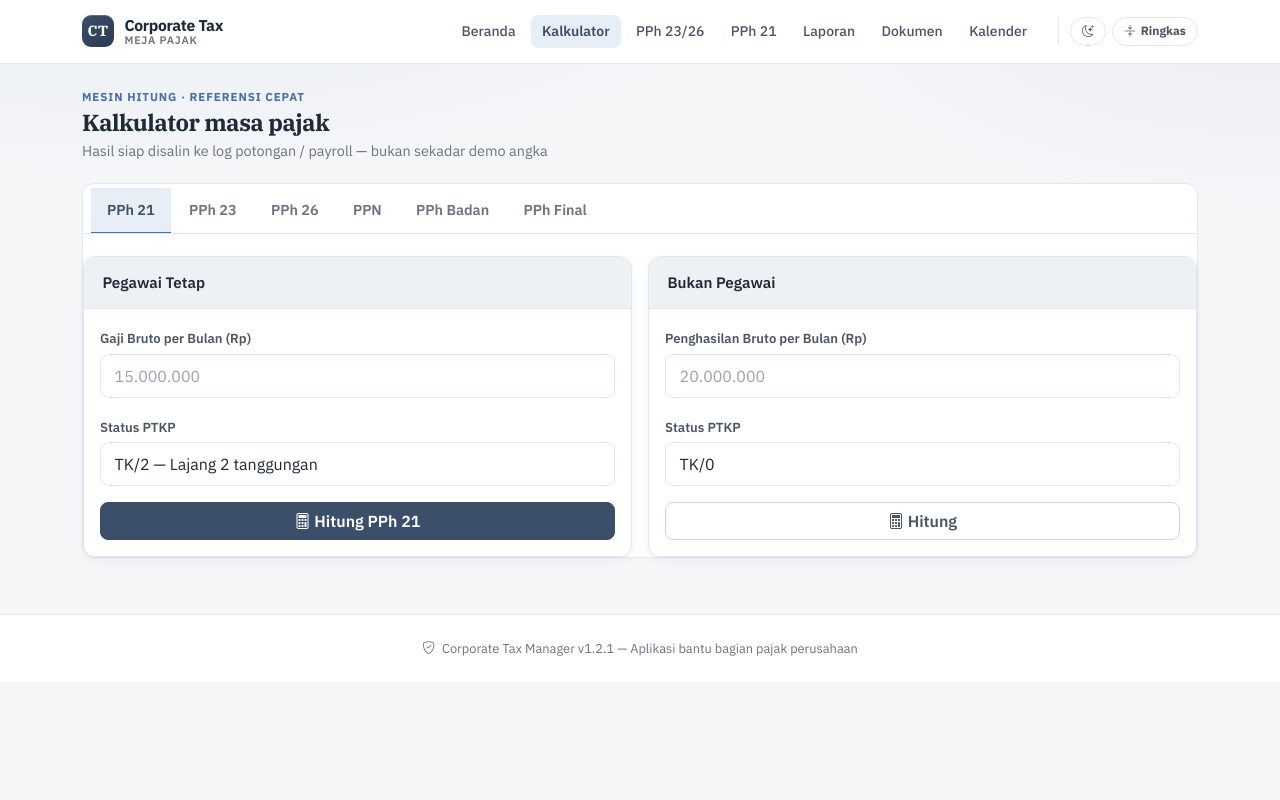
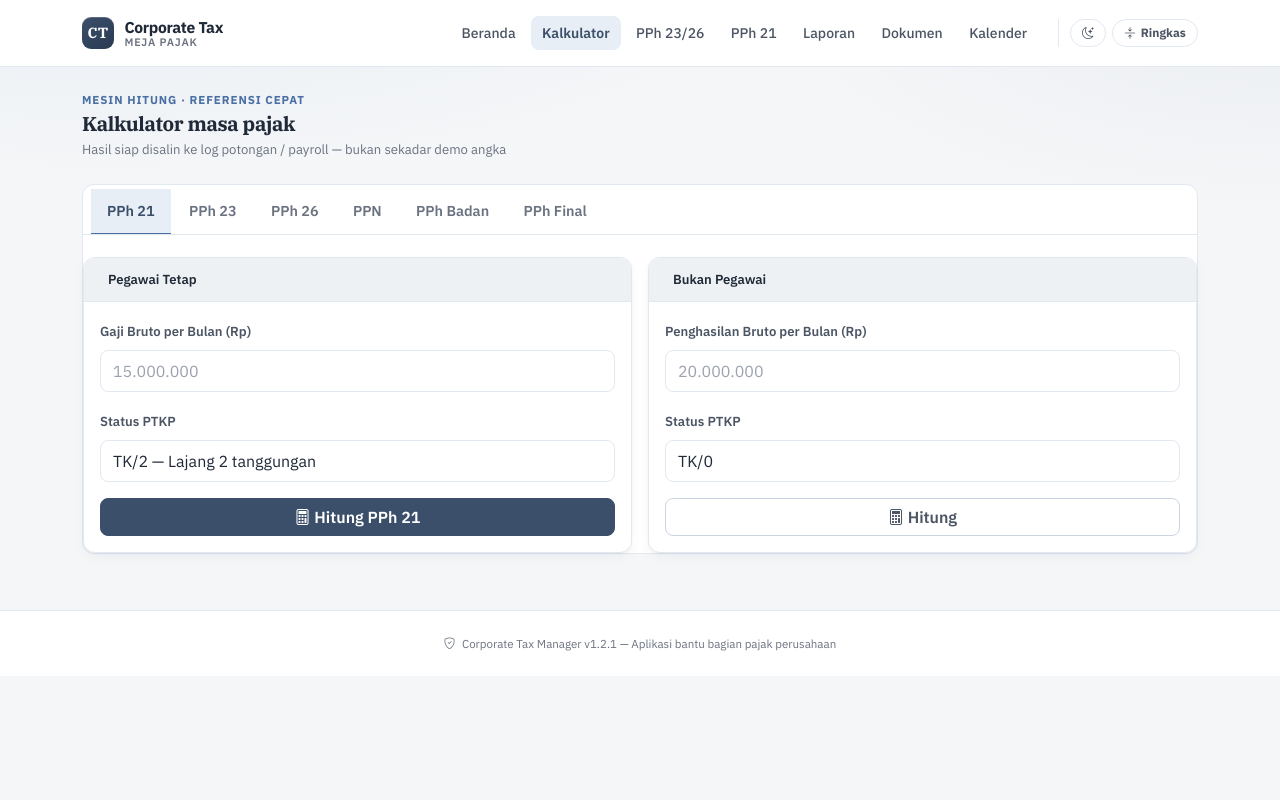
Before and after one commit to neofidao-spec/corporate-tax-manager, a Flask app: page /calculator in a window 1280 px wide. Run offline with Flask 3, Linux system fonts and the light colour scheme.

Commit message:
design: S1 design system — tokens, typography, spacing, elevation
Design token foundation for tax-desk professional UX:

Typography scale:
  --text-h1 (2rem) through --text-2xs (0.65rem) with proper
  weight (regular/medium/semibold/bold) and leading vars

Spacing scale:
  --space-1 (0.25rem) through --space-10 (4rem) — 4px base

Elevation system:
  --elevation-0/1/2/3 replacing hardcoded shadows
  Card hover: translateY(-2px) + elevation-2
  Stat card hover: translateY(-2px) + elevation-2

Transition rhythm:
  --transition-fast (0.12s), --base (0.2s), --slow (0.3s)

Tokens applied to:
  navbar, card, card-header, stat-card, btn-action, btn, badge,
  alert, pagination, table-custom, table-buku-masa, form, modal,
  section-label, period-toolbar, page-header, footer, filter-form,
  empty-state, doc-card, status-chip, tax-chip, kpi-hero, trend,
  deadline-item, .footer, .filter-active-banner

```diff
--- a/templates/base.html
+++ b/templates/base.html
@@ -23,6 +23,47 @@
             --text-muted: #6B7280;
             --text-faint: #9CA3AF;
 
+            /* Typography scale — hierarchy for tax-desk clarity */
+            --text-h1: 2rem;
+            --text-h2: 1.5rem;
+            --text-h3: 1.25rem;
+            --text-h4: 1.05rem;
+            --text-body: 0.925rem;
+            --text-sm: 0.82rem;
+            --text-xs: 0.72rem;
+            --text-2xs: 0.65rem;
+
+            --weight-regular: 400;
+            --weight-medium: 500;
+            --weight-semibold: 600;
+            --weight-bold: 700;
+
+            --leading-tight: 1.2;
+            --leading-normal: 1.5;
+            --leading-relaxed: 1.65;
+
+            /* Spacing scale — 4px base */
+            --space-0: 0;
+            --space-1: 0.25rem;
+            --space-2: 0.5rem;
+            --space-3: 0.75rem;
+            --space-4: 1rem;
+            --space-5: 1.5rem;
+            --space-6: 2rem;
+            --space-8: 3rem;
+            --space-10: 4rem;
+
+            /* Elevation — surface hierarchy */
+            --elevation-0: none;
+            --elevation-1: 0 1px 2px rgba(16, 24, 40, 0.04), 0 4px 12px rgba(16, 24, 40, 0.04);
+            --elevation-2: 0 4px 16px rgba(16, 24, 40, 0.06), 0 8px 24px rgba(16, 24, 40, 0.06);
+            --elevation-3: 0 8px 24px rgba(16, 24, 40, 0.08), 0 16px 32px rgba(16, 24, 40, 0.08);
+
+            /* Transition — micro-interaction rhythm */
+            --transition-fast: 0.12s ease;
+            --transition-base: 0.2s ease;
+            --transition-slow: 0.3s ease;
+
             --primary: #3B4F6A;
             --primary-hover: #32445C;
             --primary-soft: #E8EEF5;
@@ -44,8 +85,8 @@
 
             --radius: 12px;
             --radius-sm: 8px;
-            --shadow: 0 1px 2px rgba(16, 24, 40, 0.04), 0 4px 12px rgba(16, 24, 40, 0.04);
-            --shadow-hover: 0 2px 6px rgba(16, 24, 40, 0.06), 0 8px 20px rgba(16, 24, 40, 0.06);
+            --shadow: var(--elevation-1);
+            --shadow-hover: var(--elevation-2);
             --surface-hover: #FAFBFC;
             --focus-ring: 0 0 0 3px rgba(74, 111, 165, 0.16);
             --space-1: 0.25rem;
@@ -98,9 +142,27 @@
             font-family: 'IBM Plex Sans', -apple-system, BlinkMacSystemFont, 'Segoe UI', system-ui, sans-serif;
             color: var(--text);
             min-height: 100vh;
-            line-height: 1.5;
+            line-height: var(--leading-normal);
             -webkit-font-smoothing: antialiased;
         }
+
+        /* ── Typography hierarchy ── */
+        h1, h2, h3, h4, h5, h6, .h1, .h2, .h3, .h4, .h5, .h6 {
+            color: var(--text);
+            font-weight: var(--weight-bold);
+            letter-spacing: -0.02em;
+            margin-top: 0;
+        }
+        h1, .h1 { font-size: var(--text-h1); line-height: var(--leading-tight); }
+        h2, .h2 { font-size: var(--text-h2); line-height: var(--leading-tight); }
+        h3, .h3 { font-size: var(--text-h3); line-height: var(--leading-tight); }
+        h4, .h4 { font-size: var(--text-h4); line-height: var(--leading-normal); }
+        h5, .h5 { font-size: var(--text-body); line-height: var(--leading-normal); }
+        h6, .h6 { font-size: var(--text-sm); line-height: var(--leading-normal); }
+        p { line-height: var(--leading-relaxed); }
+        small, .text-small { font-size: var(--text-sm); }
+        .text-caption { font-size: var(--text-xs); color: var(--text-muted); }
+        .text-balance { text-wrap: balance; }
 
         :focus-visible {
             outline: none;
@@ -492,22 +555,22 @@
             background: var(--bg-elevated) !important;
             border-bottom: 1px solid var(--border);
             box-shadow: none;
-            padding: 0.65rem 0;
+            padding: var(--space-3) 0;
         }
         .navbar-brand {
-            font-weight: 700;
-            font-size: 1.05rem;
+            font-weight: var(--weight-bold);
+            font-size: var(--text-h4);
             color: var(--text) !important;
             letter-spacing: -0.01em;
         }
         .navbar-brand i { color: var(--accent); }
         .navbar .nav-link {
             color: var(--text-secondary) !important;
-            font-weight: 500;
-            font-size: 0.925rem;
-            padding: 0.45rem 0.85rem !important;
+            font-weight: var(--weight-medium);
+            font-size: var(--text-sm);
+            padding: var(--space-2) var(--space-3) !important;
             border-radius: var(--radius-sm);
-            transition: background 0.15s, color 0.15s;
+            transition: background var(--transition-fast), color var(--transition-fast);
         }
         .navbar .nav-link:hover {
             color: var(--text) !important;
@@ -527,26 +590,28 @@
             border: 1px solid var(--border);
             border-radius: var(--radius);
             background: var(--bg-elevated);
-            box-shadow: var(--shadow);
-            transition: box-shadow 0.15s, border-color 0.15s;
+            box-shadow: var(--elevation-1);
+            transition: box-shadow var(--transition-base), border-color var(--transition-base), transform var(--transition-fast);
         }
         .card:hover {
-            box-shadow: var(--shadow-hover);
+            box-shadow: var(--elevation-2);
             border-color: var(--border-strong);
+            transform: translateY(-2px);
         }
         .card-header {
             background: var(--bg-elevated);
             color: var(--text);
-            font-weight: 600;
-            font-size: 0.95rem;
+            font-weight: var(--weight-semibold);
+            font-size: var(--text-sm);
             border-bottom: 1px solid var(--border);
             border-radius: var(--radius) var(--radius) 0 0 !important;
-            padding: 0.9rem 1.15rem;
+            padding: var(--space-4) var(--space-5);
         }
         .card-header.light {
             background: var(--surface-muted);
             color: var(--text);
             border-bottom: 1px solid var(--border);
+            padding: var(--space-3) var(--space-5);
         }
         .card-body { color: var(--text); }
 
@@ -620,23 +708,23 @@
         /* ── Footer ── */
         .footer {
             text-align: center;
-            padding: 1.5rem;
+            padding: var(--space-5);
             color: var(--text-muted);
-            font-size: 0.8rem;
+            font-size: var(--text-xs);
             border-top: 1px solid var(--border);
             background: var(--bg-elevated);
-            margin-top: 2rem;
+            margin-top: var(--space-6);
         }
 
         /* ── Badges ── */
         .badge {
-            font-weight: 700;
+            font-weight: var(--weight-bold);
             letter-spacing: 0.01em;
         }
         .badge-deadline {
-            font-size: 0.7rem;
-            padding: 0.28rem 0.55rem;
-            font-weight: 700;
+            font-size: var(--text-2xs);
+            padding: var(--space-1) var(--space-3);
+            font-weight: var(--weight-bold);
             border-radius: 6px;
         }
         .badge.bg-secondary {
@@ -871,27 +959,27 @@
         .result-box .total span { color: var(--text) !important; font-weight: 700 !important; }
 
         /* ── Page header ── */
-        .page-header { margin-bottom: 1.35rem; }
+        .page-header { margin-bottom: var(--space-5); }
         .page-header h2 {
-            font-weight: 700;
-            color: var(--text);
-            margin-bottom: 0.2rem;
-            font-size: 1.45rem;
+            font-weight: var(--weight-bold);
+            color: var(--text);
+            margin-bottom: var(--space-1);
+            font-size: var(--text-h3);
             letter-spacing: -0.02em;
         }
         .page-header .subtitle {
             color: var(--text-muted);
-            font-size: 0.9rem;
+            font-size: var(--text-sm);
         }
 
         /* ── Forms ── */
         .form-control, .form-select {
             border: 1.5px solid var(--border);
             border-radius: var(--radius-sm);
-            padding: 0.55rem 0.85rem;
+            padding: var(--space-2) var(--space-3);
             color: var(--text);
             background: var(--bg-elevated);
-            transition: border-color 0.15s, box-shadow 0.15s;
+            transition: border-color var(--transition-fast), box-shadow var(--transition-fast);
         }
         .form-control:focus, .form-select:focus {
             border-color: var(--accent);
@@ -900,10 +988,10 @@
         }
         .form-control::placeholder { color: var(--text-faint); }
         .form-label {
-            font-weight: 600;
-            font-size: 0.82rem;
+            font-weight: var(--weight-semibold);
+            font-size: var(--text-sm);
             color: var(--text-secondary);
-            margin-bottom: 0.3rem;
+            margin-bottom: var(--space-2);
         }
         .form-check-input:checked {
             background-color: var(--primary);
```
Also changed, not shown: other parts of templates/base.html (+89 -60 lines).
